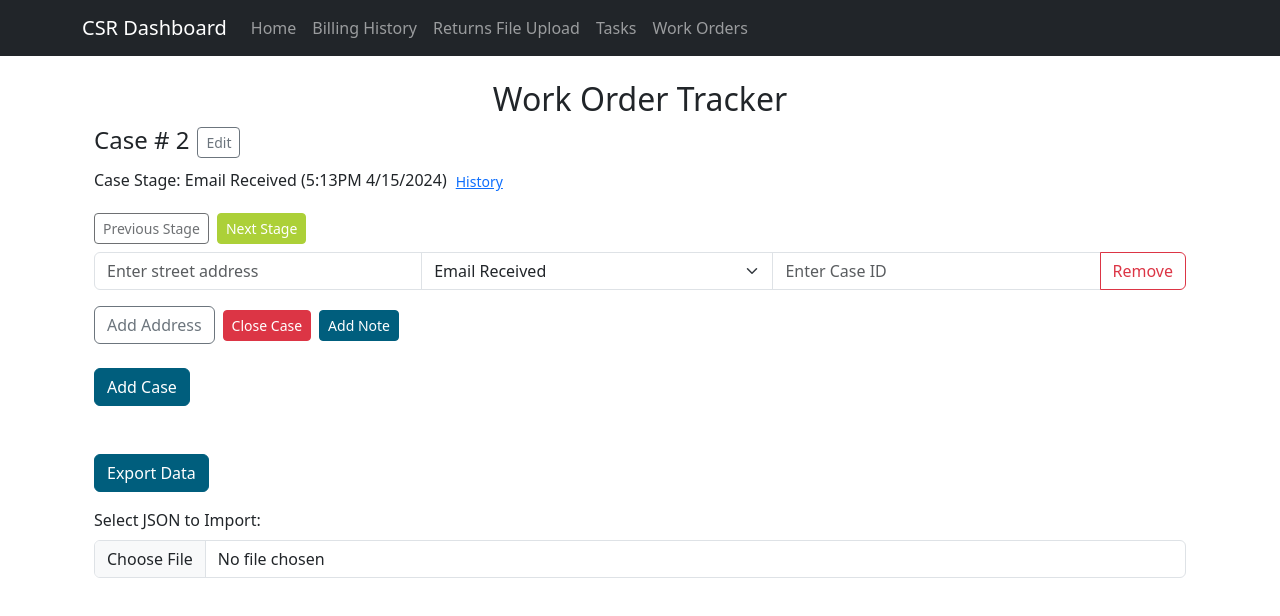
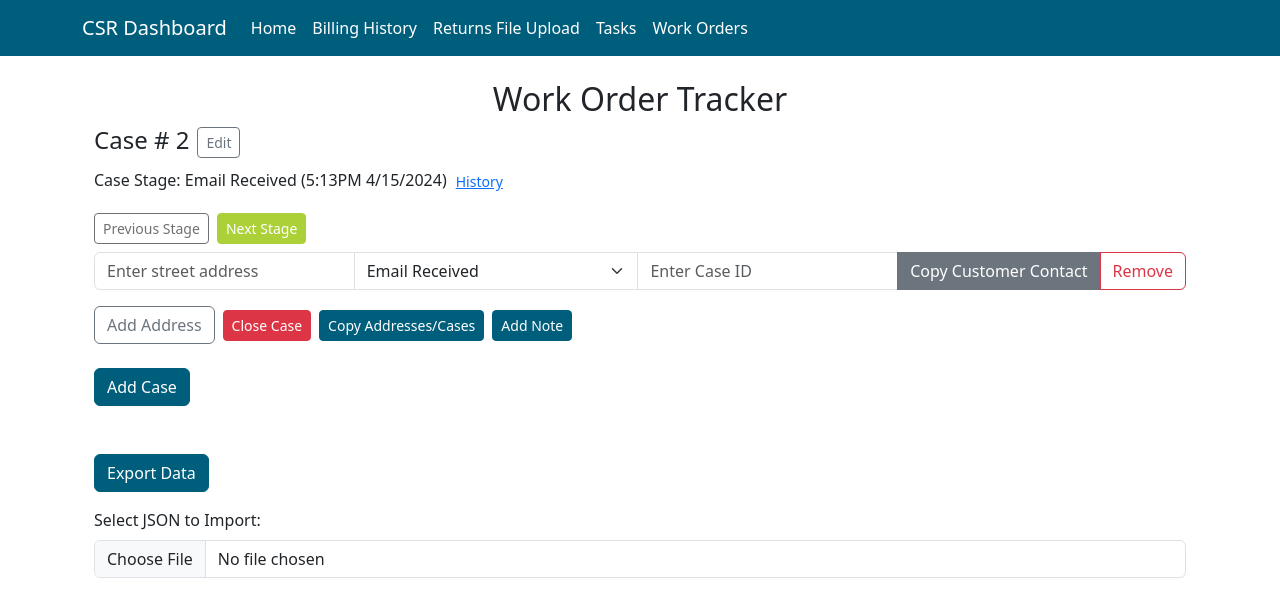
Before and after one commit to EEngvall/CSR-Dashboard, a React (Vite) app: page /workOrders in a window 1280 px wide. Both pictures are taken after a click on the button "Add Case". Shown: the top 616 px of the page. Built offline with nearby package versions, Linux system fonts and the light colour scheme.

Commit message:
Added copy to clipboard for Addresses/Cases, and Customer Contact.  Fixed navbar color

```diff
--- /dev/null
+++ b/src/Navbar.css
@@ -0,0 +1,22 @@
+.custom-nav-blue {
+  background-color: #005e7d;
+  border-color: #005e7d;
+  color: white;
+}
+
+/* Increase specificity for .custom-nav-blue */
+nav.custom-nav-blue {
+  background-color: #005e7d;
+  border-color: #005e7d;
+  color: white;
+}
+
+/* Override styles for .navbar-brand within .custom-nav-blue */
+nav.custom-nav-blue .navbar-brand {
+  color: white;
+}
+
+/* Override styles for all li items within .navbar-nav */
+nav.custom-nav-blue .navbar-nav .nav-item .nav-link {
+  color: white;
+}
--- a/src/Navbar.jsx
+++ b/src/Navbar.jsx
@@ -1,13 +1,12 @@
-// Navbar.js
-
 import React from "react";
 import { Link } from "react-router-dom";
+import "./Navbar.css";
 
 const Navbar = () => {
   return (
-    <nav className="navbar navbar-expand-lg navbar-dark bg-dark">
-      <div className="container">
-        <Link className="navbar-brand" to="/">
+    <nav className="navbar navbar-expand-lg custom-nav-blue">
+      <div className="container custom-nav-blue">
+        <Link className="navbar-brand custom-nav-blue" to="/">
           CSR Dashboard
         </Link>
         <button
@@ -21,30 +20,30 @@ const Navbar = () => {
         >
           <span className="navbar-toggler-icon"></span>
         </button>
-        <div className="collapse navbar-collapse" id="navbarNav">
+        <div className="collapse navbar-collapse " id="navbarNav">
           <ul className="navbar-nav">
-            <li className="nav-item">
-              <Link className="nav-link" to="/">
+            <li className="nav-item ">
+              <Link className="nav-link custom-nav-blue " to="/">
                 Home
               </Link>
             </li>
             <li className="nav-item">
-              <Link className="nav-link" to="/billingHistory">
+              <Link className="nav-link custom-nav-blue" to="/billingHistory">
                 Billing History
               </Link>
             </li>
             <li className="nav-item">
-              <Link className="nav-link" to="/returns">
+              <Link className="nav-link custom-nav-blue" to="/returns">
                 Returns File Upload
               </Link>
             </li>
             <li className="nav-item">
-              <Link className="nav-link" to="/tasks">
+              <Link className="nav-link custom-nav-blue" to="/tasks">
                 Tasks
               </Link>
             </li>
             <li className="nav-item">
-              <Link className="nav-link" to="/workOrders">
+              <Link className="nav-link custom-nav-blue" to="/workOrders">
                 Work Orders
               </Link>
             </li>
--- a/src/WorkOrders/WorkOrderTracker.jsx
+++ b/src/WorkOrders/WorkOrderTracker.jsx
@@ -229,6 +229,28 @@ const WorkOrderTracker = () => {
     setCurrentNote(event.target.value);
   };
 
+  // Function to handle copying addresses and case numbers to clipboard
+  const handleCopyAddresses = (caseId) => {
+    const currentCase = cases.find((item) => item.id === caseId);
+    const addressesString = currentCase.addresses
+      .map((address) => `${address.address}, Case ID: ${address.caseId}`)
+      .join("\n");
+    navigator.clipboard.writeText(addressesString);
+  };
+
+  const handleCopyCustomerContact = (address, caseId) => {
+    const textToCopy = `Created Case ID: ${caseId} for device install at ${address}`;
+    navigator.clipboard
+      .writeText(textToCopy)
+      .then(() => {
+        // Optional: Provide feedback to the user that the text has been copied
+        console.log("Text copied to clipboard:", textToCopy);
+      })
+      .catch((error) => {
+        console.error("Error copying text to clipboard:", error);
+      });
+  };
+
   // Function to add a note to the case
   const handleAddNote = (caseId) => {
     const timestamp = getCurrentTimestamp();
@@ -375,6 +397,14 @@ const WorkOrderTracker = () => {
                 value={address.caseId}
                 onChange={(event) => handleCaseIdChange(item.id, index, event)} // Add handleCaseIdChange function
               />
+              <Button
+                variant="secondary"
+                onClick={() =>
+                  handleCopyCustomerContact(address.address, address.caseId)
+                }
+              >
+                Copy Customer Contact
+              </Button>
               <button
                 className="btn btn-outline-danger"
                 type="button"
@@ -397,6 +427,12 @@ const WorkOrderTracker = () => {
             onClick={() => handleCloseCase(item.id)}
           >
             Close Case
+          </button>
+          <button
+            className="btn custom-btn-blue btn-sm ms-2"
+            onClick={() => handleCopyAddresses(item.id)}
+          >
+            Copy Addresses/Cases
           </button>
           <button
             className="btn custom-btn-blue btn-sm ms-2"
```
